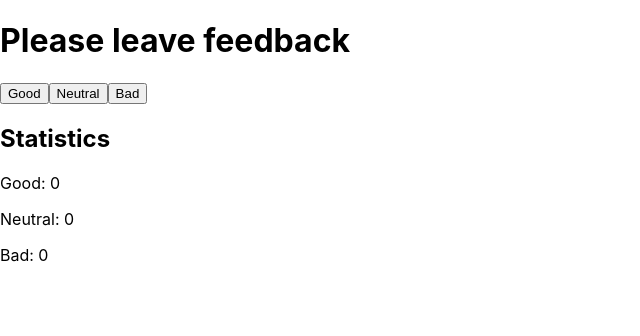
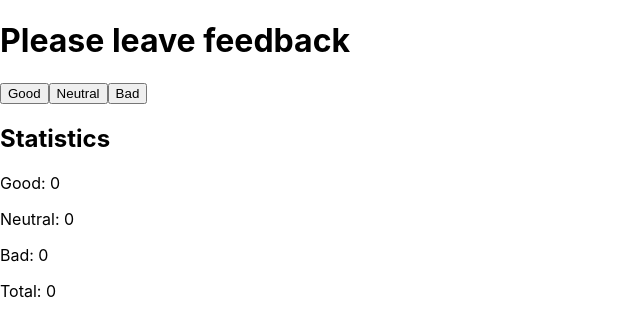
Before and after one commit to yura-prots/goit-react-hw-02-feedback, a React (Create React App) app: page / in a window 1280 px wide. Shown: the top 336 px of the page, without its empty margins (0-640 px from the left). Built offline with nearby package versions, Linux system fonts and the light colour scheme.

Commit message:
add countTotalFeedback( )

```diff
--- a/src/components/App.jsx
+++ b/src/components/App.jsx
@@ -14,6 +14,14 @@ class App extends Component {
       return { [name]: prevState[name] + 1 };
     });
   };
+
+  countTotalFeedback() {
+    const total = this.state.good + this.state.neutral + this.state.bad;
+
+    return total;
+  }
+
+  countPositiveFeedbackPercentage() {}
 
   render() {
     const { good, neutral, bad } = this.state;
@@ -34,6 +42,7 @@ class App extends Component {
         <p>Good: {good}</p>
         <p>Neutral: {neutral}</p>
         <p>Bad: {bad}</p>
+        <p>Total: {this.countTotalFeedback()}</p>
       </div>
     );
   }
```
Also changed, not shown: 1 other file (tests, documents, lock files or other folders).
